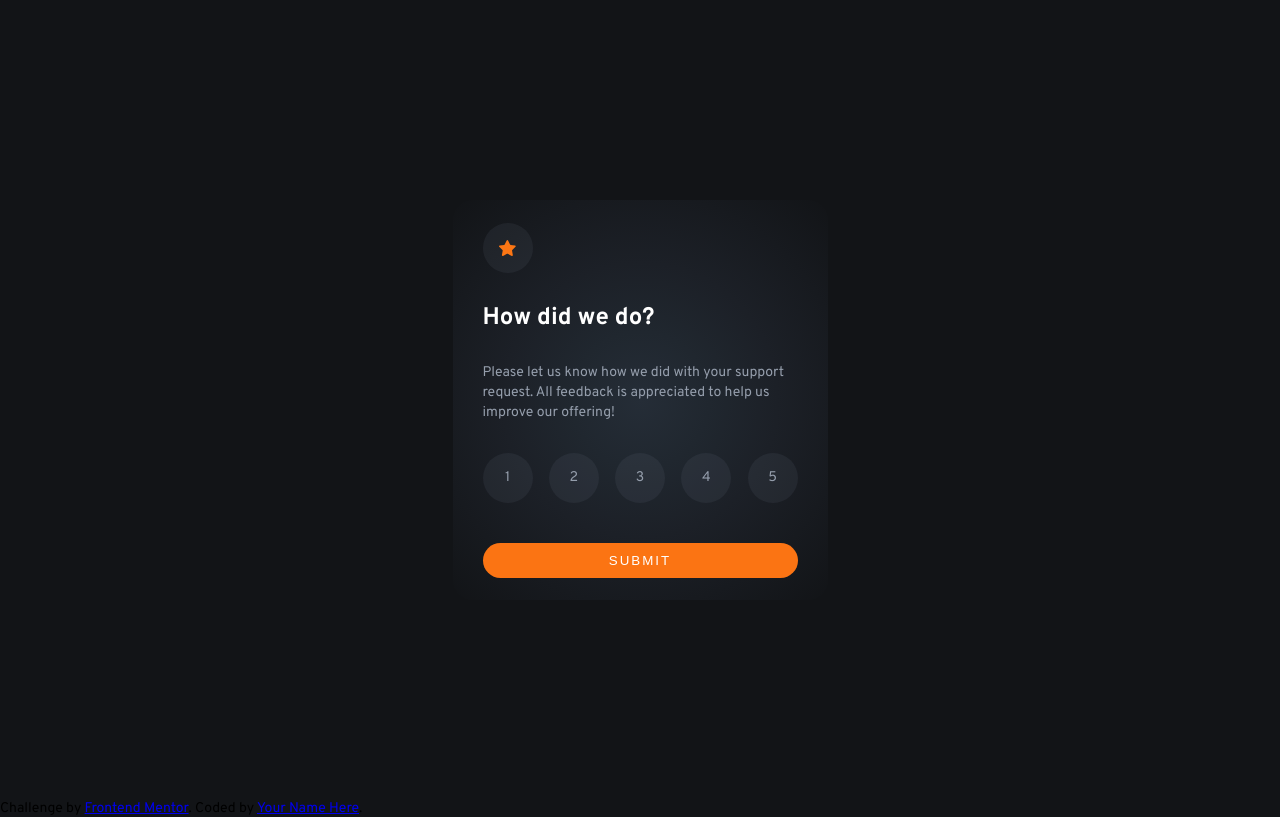
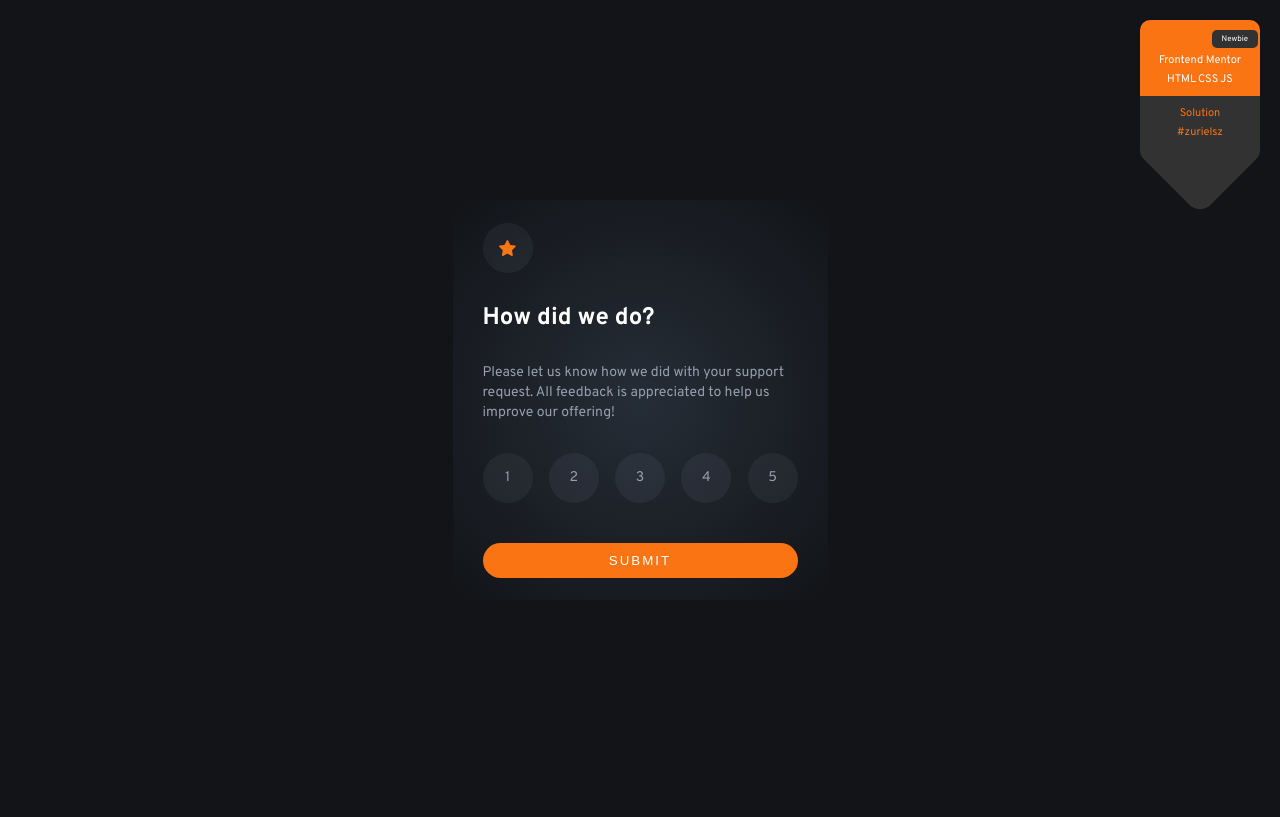
Before and after one commit to zurielsz/evaluator, a plain HTML site: page index.html in a window 1280 px wide. Drawn offline with Linux system fonts and the light colour scheme.

Commit message:
Finalizando proyecto interactivo de evaluación

```diff
--- a/assets/css/main.css
+++ b/assets/css/main.css
@@ -21,7 +21,6 @@ html
 body {
   font-size: 1.4rem;
   background-color: var(--darkerBlue);
-  /* color: var(--white); */
 }
 main {
   width: 100vw;
@@ -29,7 +28,85 @@ main {
   display: flex;
   justify-content: center;
   align-items: center;
+  position: relative;
 }
+.attribution
+{
+  position: absolute;
+  right: 0;
+  top: 0;
+  width: 100%;
+  display: flex;
+  flex-direction: column;
+  justify-content: end;
+  align-items: end;
+  color: var(--white);
+  padding: 2rem;
+  font-size: 1.1rem;
+}
+.attribution .challenge,
+.attribution .solution
+{
+  display: flex;
+  flex-direction: column;
+  justify-content: center;
+  align-items: center;
+  padding: 1rem 0;
+  background-color: var(--Orange);
+  width: 120px;
+  border-radius: 1rem 1rem 0 0;
+  gap: .5rem;
+}
+.attribution .challenge .lv
+{
+  font-size: .8rem;
+  align-self: flex-end;
+  margin-right: .2rem;
+  padding: .4rem 1rem;
+  border-radius: .5rem;
+  background-color: rgb(50, 50, 50);
+}
+.attribution .challenge a,
+.attribution .solution a
+{
+  text-decoration: none;
+  color: white;
+  transition: scale .4s ease-in-out;
+}
+.attribution .challenge a:hover,
+.attribution .solution a:hover
+{
+  scale: 1.1;
+}
+.attribution .challenge .technology
+{
+  display: flex;
+  gap: 0 .2rem;
+}
+
+.attribution .solution a
+{
+  color: var(--Orange);
+}
+.attribution .solution
+{
+  color: var(--Orange);
+  position: relative;
+  justify-content: start;
+  border-radius: 0;
+  background-color: rgb(50, 50, 50);
+}
+.attribution .solution .insignia
+{
+  border-radius: 1.5rem;
+  z-index: -1;
+  position: absolute;
+  width: 9.4rem;
+  height: 9.4rem;
+  background-color: rgb(50, 50, 50);
+  transform: translate(0, -4px) rotate(45deg);
+}
+
 main .RateMe
 {
   width: 37.5rem;
@@ -198,4 +275,8 @@ main .RateMe .Regards p:nth-child(1)
   {
     width: 90%;
   }
+  .attribution
+  {
+    display: none;
+  }
 }
--- a/assets/js/main.js
+++ b/assets/js/main.js
@@ -1,6 +1,8 @@
+// Variables para la evaluación
 const Contenedor = document.getElementById('Evaluate');
+const Options = 5;
+// creación de cada radio
 const evalucion = document.getElementById('evaluacion');
-const Options = 5;
 for (let i = 1; i <= Options; i++) {
   const rateContent = document.createElement('div');
   rateContent.classList.add('rate_content');
@@ -16,7 +18,9 @@ for (let i = 1; i <= Options; i++) {
   rateContent.appendChild(label);
   Contenedor.appendChild(rateContent);
 }
+// Sección con evaluación oculta
 document.querySelector('#Evaluado').style.display = 'none';
+// Función para evaluar
 function evaluador() {
   const radios = document.querySelectorAll('input[type="radio"]');
   let seleccionado = null;
--- a/index.html
+++ b/index.html
@@ -43,11 +43,23 @@
           </div>
 
         </section>
+        <section class="attribution">
+          <div class="challenge">
+            <div class="lv"><p>Newbie</p></div>
+            <a href="https://www.frontendmentor.io?ref=challenge" target="_blank">Frontend Mentor</a>
+            <div class="technology">
+              <p>HTML</p>
+              <p>CSS</p>
+              <p>JS</p>
+            </div>
+          </div>
+          <div class="solution">
+            <div class="insignia"></div>
+            <p>Solution </p>
+            <a href="https://github.com/zurielsz" target="_blank">#zurielsz</a>
+          </div>
+        </section>
       </main>
-      <div class="attribution">
-        Challenge by <a href="https://www.frontendmentor.io?ref=challenge" target="_blank">Frontend Mentor</a>.
-        Coded by <a href="#">Your Name Here</a>.
-      </div>
   <script src="./assets/js/main.js"></script>
 </body>
 </html>
```
